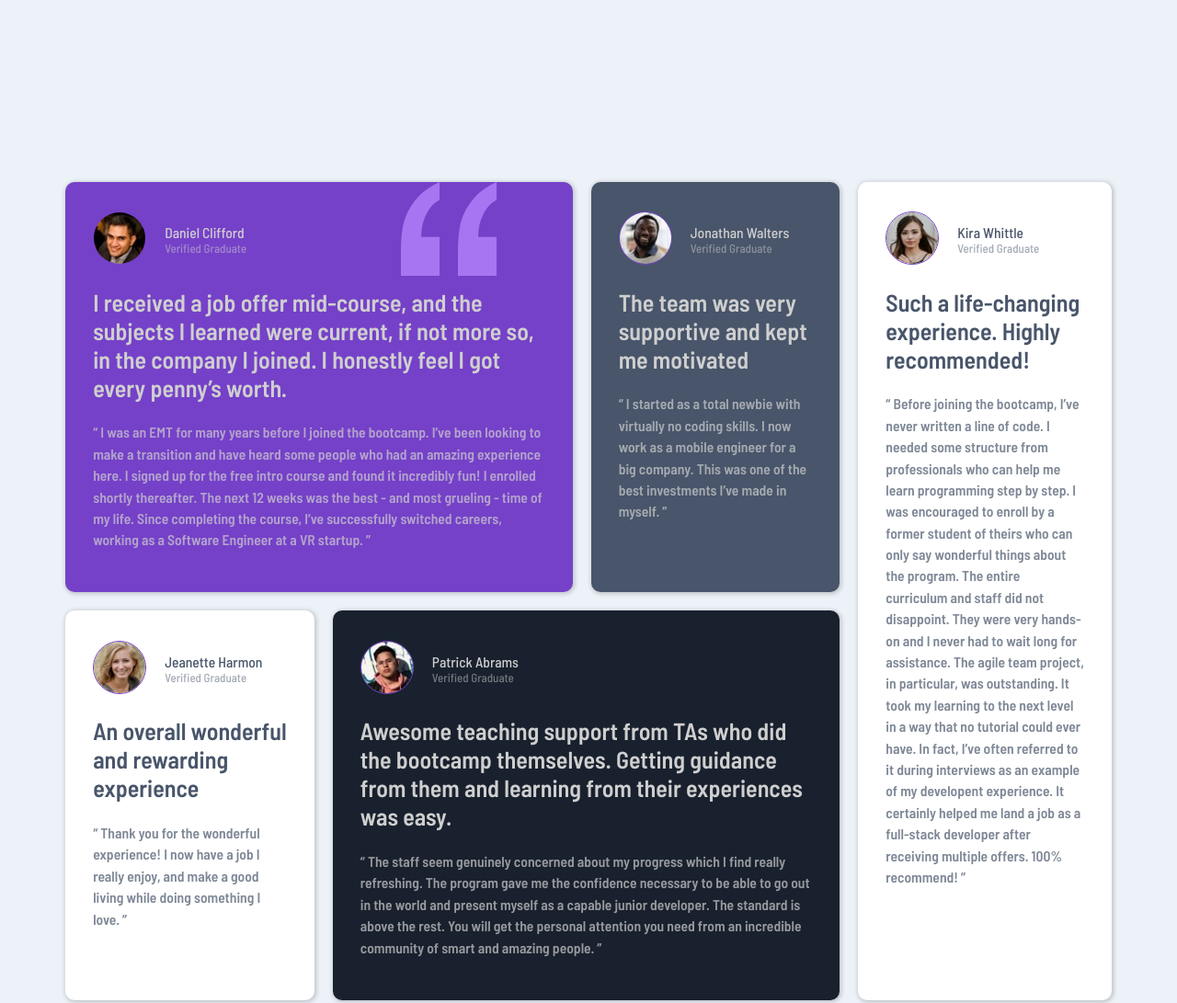
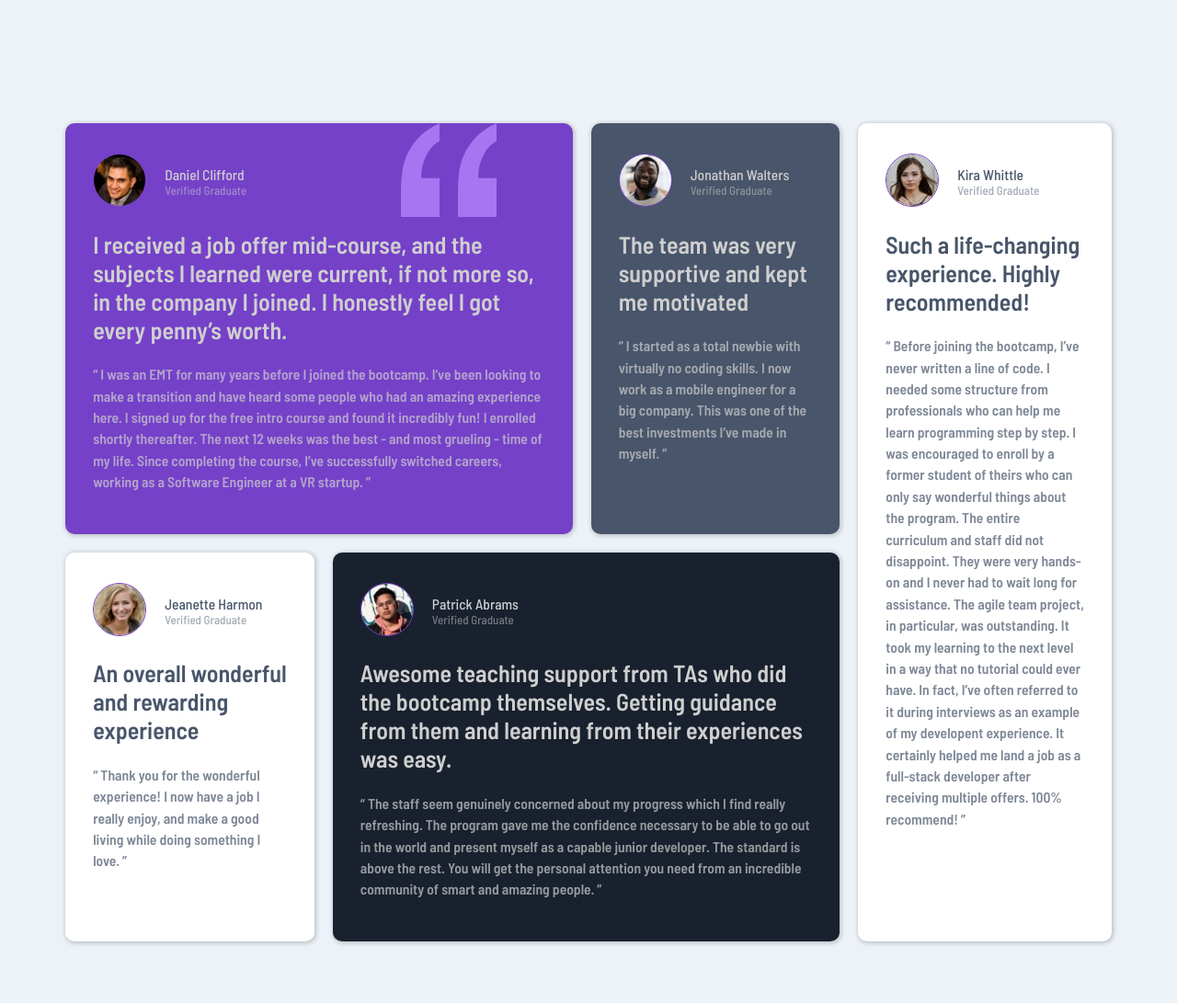
Before and after one commit to dbb458/testimonial-grid-frontend-mentor-challenge, a plain HTML site: page index.html in a window 1280 px wide. Shown: the top 1091 px of the page at 92% size. Drawn offline with Linux system fonts and the light colour scheme.

Commit message:
update min-width in media query

```diff
--- a/style.css
+++ b/style.css
@@ -9,7 +9,7 @@ body {
 }
 
 #grid-container {
-    padding: 15% 5% 10% 5%;
+    padding: 10% 5% 10% 5%;
 }
 
 #testimonial-1 {
@@ -88,11 +88,11 @@ body {
     font-size: 1.2rem;
 }
 
-@media (min-width: 576px) {
+@media (min-width: 900px) {
 
     #grid-container {
+        width: 90%;
         display: flex;
-        max-width: 1440px;
         margin: auto;
     }
 
```
